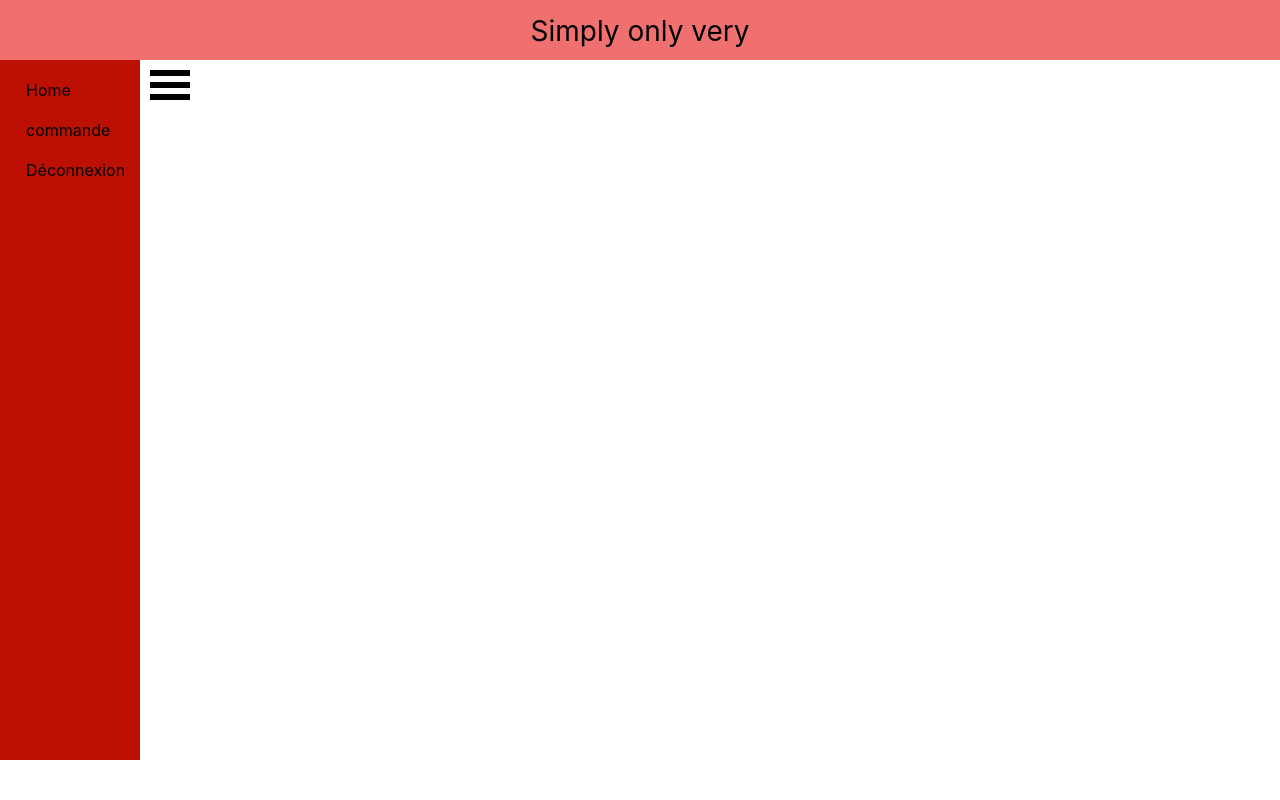
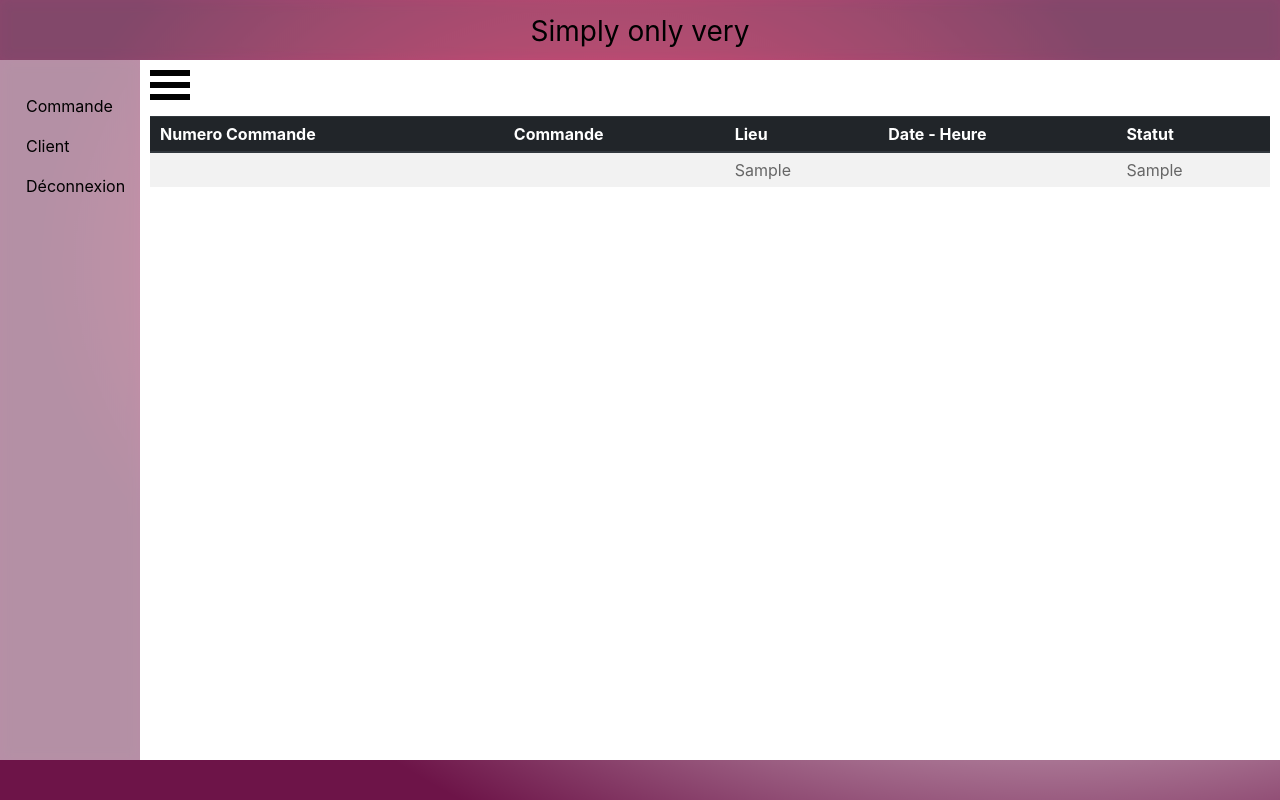
Before and after one commit to sebastienwolf/projet_commande, a PHP site: page /client/client.php in a window 1280 px wide. Run offline with PHP 8.4, Linux system fonts and the light colour scheme; tables that the repository leaves empty or names only in its code hold one stand-in row (values such as "Sample post"); data that the repository does not hold is empty; some libraries are stand-ins or nearby versions.

Commit message:
avancement css

```diff
--- a/client/client.php
+++ b/client/client.php
@@ -1,3 +1,8 @@
+<?php
+include '../connexion.php';
+// COMMANDE SQL, query:  prépare et exécute une requête SQL en un seul appel de fonction,
+$stmt = $pdo->query('SELECT * FROM commande');
+?>
 <!DOCTYPE html>
 <html lang="en">
 
@@ -18,9 +23,11 @@
       <!--#demo.hoge(v-bind:class="{active:isActive}", v-on:click="isActive=!isActive") click here!
     -->
       <nav class="nav flex-column">
-        <a class="nav-link" href="javascript:void(0);" v-bind:class="{active:isActive}" v-on:click="isActive=!isActive">Home</a>
+        <a class="nav-link" href="javascript:void(0);" v-bind:class="{active:isActive}" v-on:click="isActive=!isActive"></a>
 
-        <a class="nav-link" href="./commande/clientCommande.php">commande</a>
+        <a class="nav-link" href="./commande/clientCommande.php">Commande</a>
+        <a class="nav-link" href="#">Client</a>
+
 
         <form>
           <a class="nav-link" href='../index.php'><span>Déconnexion</span></a>
@@ -39,24 +46,41 @@
           }
           ?>
 
-
-
-
-
-
         </form>
 
       </nav>
 
 
-
     </div>
     <div class="content">
-      <p class="toggle" href="javascript:void(0);" v-bind:class="{active:isActive}" v-on:click="isActive=!isActive"> </p>
+      <p class="toggle" href="#"></a>
       <div class="og_table table-responsive">
-        <form action="./clientcom.php" method="POST" id='test' onforminput="alert('Vous venez de saisir du contenu')">
+        <table class="table table-striped table-sm">
+          <thead class="thead-dark">
+            <tr>
+              <th scope="col">Numero Commande</th>
+              <th scope="col">Commande</th>
+              <th scope="col">Lieu</th>
+              <th scope="col">Date - Heure</th>
+              <th scope="col">Statut</th>
+            </tr>
+          </thead>
 
-        </form>
+          <?php while ($row = $stmt->fetch()) {
+            $i = $row->idUser_p3 ?>
+            <tr>
+              <!-- ON UTILISE LE TAG PHP ET ECHO DANS LES CASES DU TABLEAU POUR LES REMPLIR AVEC LES DONNÉES -->
+              <form action="edit.php" method="post">
+                <td><?php echo $row->idCommande; ?></td>
+                <td><?php echo $row->comCommande; ?></td>
+                <td><?php echo $row->lieu; ?></td>
+                <td><?php echo $row->dateHeure; ?></td>
+                <td class="<?php echo $row->statut; ?>"><?php echo $row->statut; ?></td>
+              </form>
+            </tr>
+
+          <?php } ?>
+        </table>
       </div>
     </div>
 
@@ -66,6 +90,7 @@
   <script src='https://cdnjs.cloudflare.com/ajax/libs/vue/2.5.13/vue.js'>
 
   </script>
+
   <script src="../livreur/script.js"></script>
 
 </body>
--- a/client/commande/clientCommande.php
+++ b/client/commande/clientCommande.php
@@ -19,10 +19,10 @@
       <!--#demo.hoge(v-bind:class="{active:isActive}", v-on:click="isActive=!isActive") click here!
     -->
       <nav class="nav flex-column">
-        <a class="nav-link" href="javascript:void(0);" v-bind:class="{active:isActive}" v-on:click="isActive=!isActive">Home</a>
+        <a class="nav-link" href="javascript:void(0);" v-bind:class="{active:isActive}" v-on:click="isActive=!isActive"></a>
 
-        <a class="nav-link" href="formulaire.html">commande</a>
-
+        <a class="nav-link" href="#">Commande</a>
+        <a class="nav-link" href="../client.php">Client</a>
         <form>
           <a class="nav-link" href='../../index.php'><span>Déconnexion</span></a>
 
--- a/livreur/livreur_commande.php
+++ b/livreur/livreur_commande.php
@@ -15,7 +15,7 @@ $stmt = $pdo->query('SELECT * FROM commande');
   <title>Page Admin</title>
   <link rel="stylesheet" href="https://cdnjs.cloudflare.com/ajax/libs/normalize/5.0.0/normalize.min.css">
   <link rel='stylesheet' href='https://cdnjs.cloudflare.com/ajax/libs/twitter-bootstrap/4.0.0-beta.2/css/bootstrap.css'>
-  <link rel="stylesheet" href="./style.css">
+  <link rel="stylesheet" href="style.css">
   <!-- bootstrap -->
   <link href="https://cdn.jsdelivr.net/npm/bootstrap@5.1.3/dist/css/bootstrap.min.css" rel="stylesheet" integrity="sha384-1BmE4kWBq78iYhFldvKuhfTAU6auU8tT94WrHftjDbrCEXSU1oBoqyl2QvZ6jIW3" crossorigin="anonymous">
 
--- a/livreur/livreur_user.php
+++ b/livreur/livreur_user.php
@@ -15,7 +15,7 @@ $stmt = $pdo->query('SELECT * FROM user_p3 WHERE userType = "client"');
   <title>Page Admin</title>
   <link rel="stylesheet" href="https://cdnjs.cloudflare.com/ajax/libs/normalize/5.0.0/normalize.min.css">
   <link rel='stylesheet' href='https://cdnjs.cloudflare.com/ajax/libs/twitter-bootstrap/4.0.0-beta.2/css/bootstrap.css'>
-  <link rel="stylesheet" href="style.css">
+  <link rel="stylesheet" href="./style.css">
   <!-- bootstrap -->
   <link href="https://cdn.jsdelivr.net/npm/bootstrap@5.1.3/dist/css/bootstrap.min.css" rel="stylesheet" integrity="sha384-1BmE4kWBq78iYhFldvKuhfTAU6auU8tT94WrHftjDbrCEXSU1oBoqyl2QvZ6jIW3" crossorigin="anonymous">
 
--- a/livreur/style.css
+++ b/livreur/style.css
@@ -1,6 +1,10 @@
 /* SIMPLONSONG */
 body {
-  color: rgb(0, 0, 0);
+  background-color: #6d1448;
+  background-image: radial-gradient(at 47% 33%, #f41a55 0, transparent 59%), radial-gradient(at 82% 65%, white 0, transparent 55%);
+  background-attachment: fixed;
+  color: #000000;
+  background-repeat: no-repeat;
 }
 
 .wrapper {
@@ -8,23 +12,33 @@ body {
   grid-template-columns: 140px 1fr 1fr 1fr 1fr 1fr 1fr 1fr 1fr 1fr 1fr 1fr;
   grid-template-rows: 60px calc(100vh - 100px) 40px;
 }
+
 .wrapper.menuHide {
   grid-template-columns: repeat(12, 1fr);
 }
-.wrapper > div {
+
+.wrapper>div {
   padding: 10px;
 }
+
 /* ARRIERE PLAN DE SIMPLONSONG */
 .header {
   grid-column: span 12;
-  background-color: rgb(240, 112, 112);
+  /* background-color: rgb(240, 112, 112); */
+  backdrop-filter: blur(6px) saturate(84%);
+  -webkit-backdrop-filter: blur(6px) saturate(84%);
+  background-color: rgba(246, 246, 246, 0.22);
   font-size: 28px;
   text-align: center;
 }
+
 /* ARRIERE PLAN DU COTE MENU  */
 .menu {
   grid-column: span 1;
-  background-color: #bc1004;
+  /* background-color: #bc1004; */
+  backdrop-filter: blur(6px) saturate(84%);
+  -webkit-backdrop-filter: blur(6px) saturate(84%);
+  background-color: rgba(255, 255, 255, 0.52);
 }
 
 .menu nav a {
@@ -38,23 +52,27 @@ body {
   background-color: #ffffff;
   color: rgb(0, 0, 0);
 }
+
 .content.menuHide {
   grid-column: span 12;
 }
 
-.footer {
+/* .footer {
   grid-column: span 12;
   background-color: #ccc;
-  text-align: center;
-}
+  text-align: center; */
+
 
 .og_table {
   color: #666;
 }
+
 .og_table table thead {
   border-bottom: 1px solid #000;
 }
-.og_table table th, .og_table table td {
+
+.og_table table th,
+.og_table table td {
   padding: 5px 10px;
   vertical-align: top;
 }
@@ -69,12 +87,14 @@ body {
   height: 30px;
 }
 
-.echec{
+.echec {
   background-color: #bc1004 !important;
 }
-.terminer{
+
+.terminer {
   background-color: #02b820 !important;
 }
-.cours{
+
+.cours {
   background-color: #fcbb08 !important;
 }
```
Also changed, not shown: principal/principale.php (deleted, +0 -109 lines), README.md.
